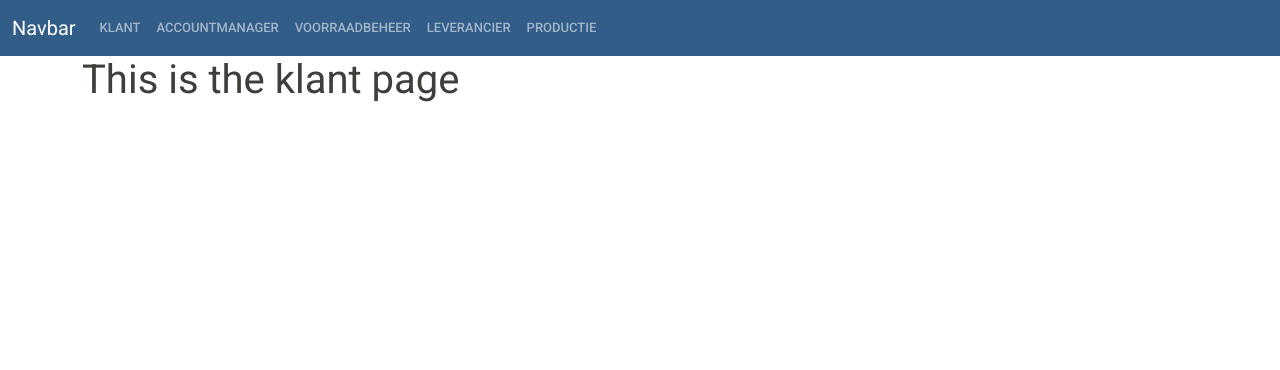
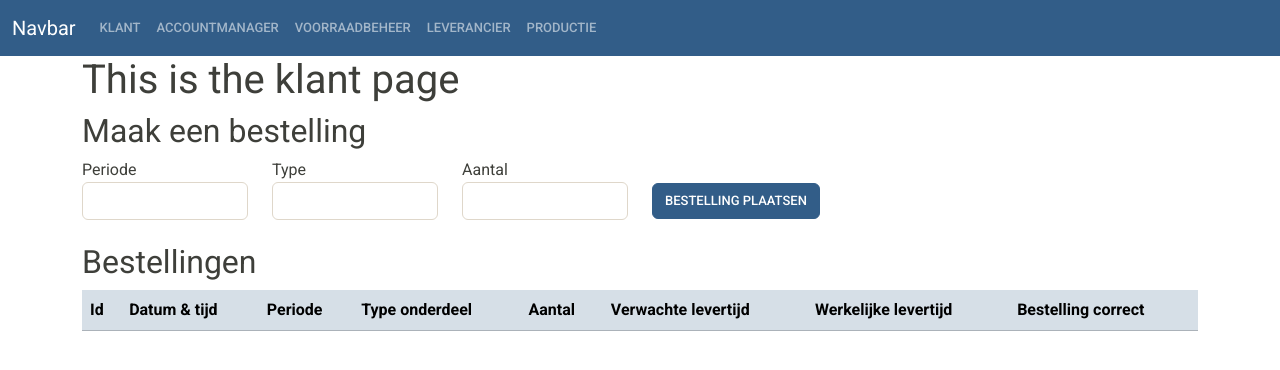
Before and after one commit to Hedgehog-From-Outerspace/BPA_ERP_app, a Flask app: page /klant in a window 1280 px wide. Shown: the top 370 px of the page. Run offline with Flask 3, Linux system fonts and the light colour scheme; lists and menus that the app fills with data are empty; some libraries are stand-ins or nearby versions.

Commit message:
Added html for the customer page, initial models for the db, initialised the db, created .env to store secrets etc

```diff
--- a/requirements.txt
+++ b/requirements.txt
@@ -1,2 +1,4 @@
 flask
 flask-sqlalchemy
+mysql-connector-python
+python-dotenv
--- /dev/null
+++ b/website/static/styles.css
@@ -0,0 +1,5 @@
+.input-align {
+    display: flex;
+    align-items: center; /* This vertically centers the button/input in the div */
+    height: 85px; /* Adjust the height to match your inputs' height */
+}
--- a/website/templates/base.html
+++ b/website/templates/base.html
@@ -3,7 +3,9 @@
     <head>
         <meta charset="UTF-8">
         <meta name="viewport" content="width=device-width, initial-scale=1.0">
+        <link rel="icon" href="/favicon.ico" type="image/x-icon">
         <link rel="stylesheet" href="../static/bootstrap-sandstone.css">
+        <link rel="stylesheet" href="../static/styles.css">
         <title>{% block title %}Home{% endblock %}</title>
     </head>
     <body>
@@ -34,11 +36,28 @@
                 </div>
             </div>
         </nav>
-            <div class="container">
-                {% block content %}
-                {% endblock %}
-            </div>
+        {% with messages = get_flashed_messages(with_categories=true) %}
+            {% if messages %}
+                {% for category, message in messages %}
+                    {% if category == 'error' %}
+                        <div class="alert alert-danger alert-dismissable" role="alert">
+                            {{ message }}
+                            <button type="button" class="btn-close" data-bs-dismiss="alert"></button>
 
+                        </div>
+                    {% else %}
+                        <div class="alert alert-success alert-dismissable" role="alert">
+                            {{ message }}
+                            <button type="button" class="btn-close" data-bs-dismiss="alert"></button>
+                        </div>
+                    {% endif %}
+                {% endfor %}
+            {% endif %}
+        {% endwith %}
+        <div class="container">
+            {% block content %}
+            {% endblock %}
+        </div>
         <script src="../static/bootstrap.bundle.min.js"></script>
     </body>
 </html>
--- a/website/templates/customer.html
+++ b/website/templates/customer.html
@@ -2,4 +2,79 @@
 {% block title %}Klant{% endblock %}
 {% block content %}
 <h1> This is the klant page</h1>
+<div class="form-group">
+    <div>
+        <h2>Maak een bestelling</h2>
+        <form id="orderForm" method="POST">
+            <div class="row form-row">
+                <div class="form-group col-md-2">
+                    <label for="period">Periode</label>
+                    <input
+                        type="number"
+                        id="period"
+                        name="period"
+                        class="form-control"
+                        min="1"
+                        max="36"
+                        required="required">
+                </div>
+                <div class="form-group col-md-2">
+                    <label for="type">Type</label>
+                    <input
+                        type="text"
+                        id="type"
+                        name="type"
+                        class="form-control"
+                        required="required">
+                </div>
+                <div class="form-group col-md-2">
+                    <label for="amount">Aantal</label>
+                    <input
+                        type="number"
+                        id="amount"
+                        name="amount"
+                        class="form-control"
+                        min="1"
+                        max="2"
+                        required="required">
+                </div>
+                <div class="form-group col-md-3">
+                    <div class="input-align">
+                        <button type="submit" class="btn btn-primary">Bestelling plaatsen</button>
+                    </div>
+                </div>
+            </div>
+        </form>
+    </div>
+    <h2>Bestellingen</h2>
+    <table class="table table-hover table-primary">
+        <thead>
+            <tr>
+                <th>Id</th>
+                <th>Datum & tijd</th>
+                <th>Periode</th>
+                <th>Type onderdeel</th>
+                <th>Aantal</th>
+                <th>Verwachte levertijd</th>
+                <th>Werkelijke levertijd</th>
+                <th>Bestelling correct</th>
+            </tr>
+        </thead>
+        <tbody>
+            {% for order in orders %}
+            <tr>
+                <td>{{ order.id }}</td>
+                <td>{{ order.date_time }}</td>
+                <td>{{ order.period }}</td>
+                <td>{{ order.type }}</td>
+                <td>{{ order.amount }}</td>
+                <td>{{ order.expected_delivery_time }}</td>
+                <td>{{ order.actual_delivery_time }}</td>
+                <td>{{ order.correct }}</td>
+            </tr>
+            {% endfor %}
+        </tbody>
+
+    </table>
+</div>
 {% endblock %}
--- a/website/templates/home.html
+++ b/website/templates/home.html
@@ -1,4 +1,4 @@
 {% extends "base.html" %}
 {% block content %}
-<h1> This is the home page</h1>
+<h1> BPA is een geweeeeldig vak</h1>
 {% endblock %}
--- a/website/views.py
+++ b/website/views.py
@@ -1,4 +1,4 @@
-from flask import Blueprint, render_template
+from flask import Blueprint, render_template, request, flash
 
 views = Blueprint('views', __name__)
 
@@ -6,22 +6,33 @@ views = Blueprint('views', __name__)
 def home():
     return render_template("home.html")
 
-@views.route('/klant')
+@views.route('/klant', methods=['GET', 'POST'])
 def customer():
+    if request.method == 'POST':
+        period = request.form.get('period')
+        itemType = request.form.get('type')
+        amount = request.form.get('amount')
+
+        # Correctly check if itemType is 'a', 'b', or 'c'
+        if itemType.lower() not in ['a', 'b', 'c']:
+            flash("Invalid item type", category='error')
+        else:
+            flash("Order added", category='success')
+
     return render_template("customer.html")
 
-@views.route('/accountmanager')
+@views.route('/accountmanager', methods=['GET', 'POST'])
 def accountmanager():
     return render_template("accountmanager.html")
 
-@views.route('/voorraadbeheer')
+@views.route('/voorraadbeheer', methods=['GET', 'POST'])
 def inventorykmanagement():
     return render_template("inventorymanager.html")
 
-@views.route('/leverancier')
+@views.route('/leverancier', methods=['GET', 'POST'])
 def supplier():
     return render_template("supplier.html")
 
-@views.route('/productie')
+@views.route('/productie', methods=['GET', 'POST'])
 def production():
     return render_template("production.html")
```
Also changed, not shown: website/__init__.py (+17 -2 lines), website/models.py (+28 -0 lines), favicon.ico (added), website/auth.py (deleted).
